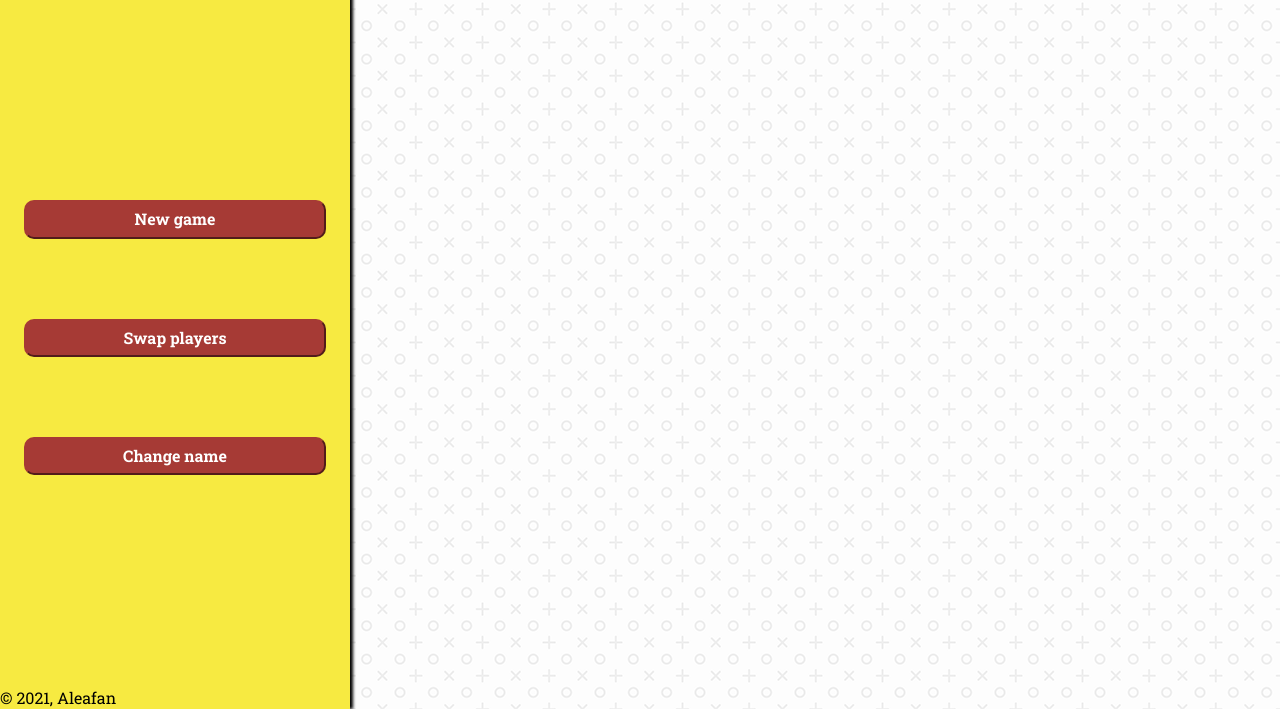
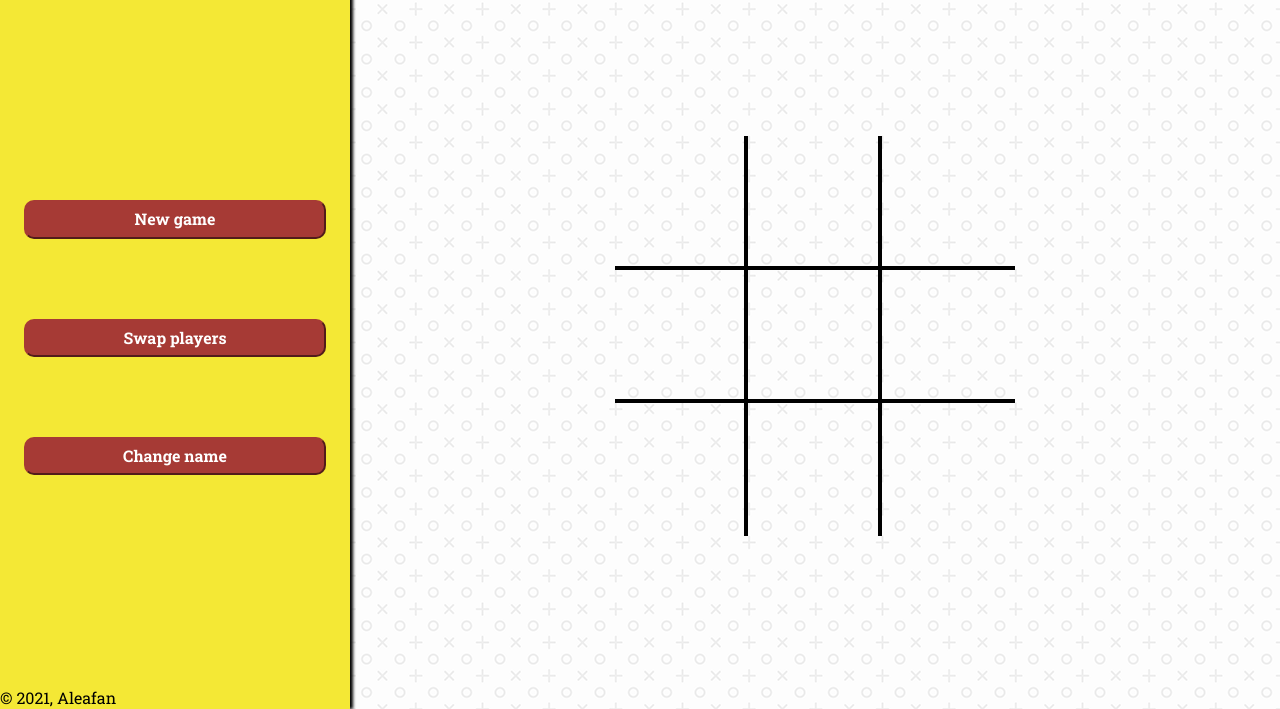
Before and after one commit to Aleafan/tic-tac-toe, a plain HTML site: page index.html in a window 1280 px wide. Shown: the part 91-800 px from the top of the page. Drawn offline with Linux system fonts and the light colour scheme.

Commit message:
Remove start button appearing on first load, render gameboard via html vs JS, delete renderBoard function, minor logic corrections

```diff
--- a/index.html
+++ b/index.html
@@ -47,7 +47,16 @@
 			</div>
 			<div id='info-display'></div>
 			<div id='playfield-container'>
-				<div id='playfield'>
+				<div id='playfield' class='grid'>
+					<div data-id='0' class='b-bottom b-right'></div>
+					<div data-id='1' class='b-bottom b-right'></div>
+					<div data-id='2' class='b-bottom'></div>
+					<div data-id='3' class='b-bottom b-right'></div>
+					<div data-id='4' class='b-bottom b-right'></div>
+					<div data-id='5' class='b-bottom'></div>
+					<div data-id='6' class='b-right'></div>
+					<div data-id='7' class='b-right'></div>
+					<div data-id='8'></div>
 				</div>
 			</div>
 		</main>
--- a/scripts/main.js
+++ b/scripts/main.js
@@ -6,25 +6,15 @@ const gameBoard = (() => {
 	const infoDisplay = document.getElementById('info-display');
 
 	const getBoard = () => board;
-	const cleanBoard = () => board = ['', '', '', '', '', '', '', '', ''];
 	const updateBoard = (id, mark) => board.splice(id, 1, mark);
-	const renderBoard = () => {
-		playfield.classList.add('grid');
+	const cleanBoard = () => {
 		playfield.classList.remove('transition');
-		const bottomBorder = [0, 1, 2, 3, 4, 5];
-		const rightBorder = [0, 1, 3, 4, 6, 7];
-		const html = board.map((square, i) => {
-			let className = '';
-			if (bottomBorder.includes(i)) {
-				className += 'border-bottom';
-			}
-			if (rightBorder.includes(i)) {
-				className += ' border-right';
-			}
-			return `<div data-id='${i}' class='${className}'>${square}</div>`;
-		}).join('');
-		playfield.innerHTML = html;
-		playfield.addEventListener('click', game.makeTurn);
+		board = ['', '', '', '', '', '', '', '', ''];
+		const squares = document.querySelectorAll('[data-id]');
+		squares.forEach(square => {
+			square.textContent = '';
+			square.classList.remove('highlight');
+		});
 	}
 	const displayPlayers = (player1, player2) => {
 		const htmlPlayer1 = `<p id='name1'>${player1.mark} ${player1.name}</p>`;
@@ -35,7 +25,6 @@ const gameBoard = (() => {
 		infoDisplay.innerHTML = winner ?
 				`<p class='result'>${winner.name} is the winner!</p>` :
 				'<p class="result">It\'s a tie!</p>';
-		playfield.removeEventListener('click', game.makeTurn);
 	}
 	const toggleForm = (e) => {
 		if (e.target === btnPlayers) {
@@ -58,6 +47,8 @@ const gameBoard = (() => {
 	}
 
 	// Event listeners
+	playfield.addEventListener('transitionend', cleanBoard);
+
 	const btnPlayers = document.getElementById('btn-players');
 	btnPlayers.addEventListener('click', toggleForm);
 
@@ -71,7 +62,6 @@ const gameBoard = (() => {
 		getBoard,
 		cleanBoard,
 		updateBoard,
-		renderBoard,
 		toggleForm,
 		displayPlayers,
 		validateSquare,
@@ -89,7 +79,7 @@ const Player = (name, mark) => {
 
 const game = (() => {
 	// Declare variables
-	let player1Turn;
+	let player1Turn = true;
 	let player1, player2;
 	let gameIsFinished = false;
 	const playfield = document.getElementById('playfield');
@@ -99,7 +89,6 @@ const game = (() => {
 		const name2 = document.getElementById('player2').value;
 		player1 = Player(name1, 'X');
 		player2 = Player(name2, 'O');
-		gameBoard.displayPlayers(player1, player2);
 	}
 	const changePlayers = (e) => {
 		const name1 = document.getElementById('player1').value;
@@ -120,13 +109,18 @@ const game = (() => {
 		}
 	}
 	const startGame = () => {
-		gameBoard.cleanBoard();
+		createPlayers();
+		gameBoard.displayPlayers(player1, player2);
+		setHighlight('#name1');
+		playfield.addEventListener('click', makeTurn);
+	}
+	const restartGame = () => {
+		playfield.classList.add('transition');
 		gameBoard.displayPlayers(player1, player2);
 		gameIsFinished = false;
 		player1Turn = true;
-		playfield.addEventListener('transitionend', gameBoard.renderBoard);
-		playfield.classList.add('transition');
 		setHighlight('#name1');
+		playfield.addEventListener('click', makeTurn);
 	}
 	const makeTurn = (e) => {
 		const square = e.target;
@@ -140,7 +134,7 @@ const game = (() => {
 	}
 	const setHighlight = (selector) => {
 		const element = document.querySelector(selector);
-		if (!element) return setHighlight('header h1');
+		if (!element) return
 		const elementCoords = element.getBoundingClientRect();
 		const coords = {
 			width: elementCoords.width + 10,
@@ -181,6 +175,7 @@ const game = (() => {
 			winner = winnerMark === player1.mark ? player1 : player2;
 		}
 		gameBoard.displayResult(winner);
+		playfield.removeEventListener('click', makeTurn);
 		setHighlight('#info-display p');
 		gameIsFinished = true;
 	};
@@ -192,7 +187,7 @@ const game = (() => {
 
 	// Event listeners
 	const btnRestart = document.getElementById('btn-restart');
-	btnRestart.addEventListener('click', startGame);
+	btnRestart.addEventListener('click', restartGame);
 
 	const btnSwap = document.getElementById('btn-swap');
 	btnSwap.addEventListener('click', swapPlayers);
@@ -200,10 +195,5 @@ const game = (() => {
 	const btnSubmit = document.getElementById('btn-submit');
 	btnSubmit.addEventListener('click', changePlayers);
 
-	createPlayers();
-	startGame();
-
-	return {
-		makeTurn,
-	}
+	return startGame();
 })();
--- a/styles/styles.css
+++ b/styles/styles.css
@@ -3,7 +3,7 @@
   src: url("../fonts/RobotoSlab.ttf");
 }
 :root {
-  --main-color: #f7ea41;
+  --main-color: #f4e835;
   --secondary-color: #A63A35;
 }
 * {
@@ -36,7 +36,6 @@ header h1 {
   margin: 2rem 0 0;
   border-top: 2px solid;
   border-bottom: 2px solid;
-  font-style: italic;
 }
 #menus {
   flex-grow: 1;
@@ -190,10 +189,10 @@ label {
     justify-content: center;
     font-size: 4.5rem;
 }
-.border-right {
+.b-right {
   border-right: 4px solid;
 }
-.border-bottom {
+.b-bottom {
   border-bottom: 4px solid;
 }
 #playfield div:hover {
```
